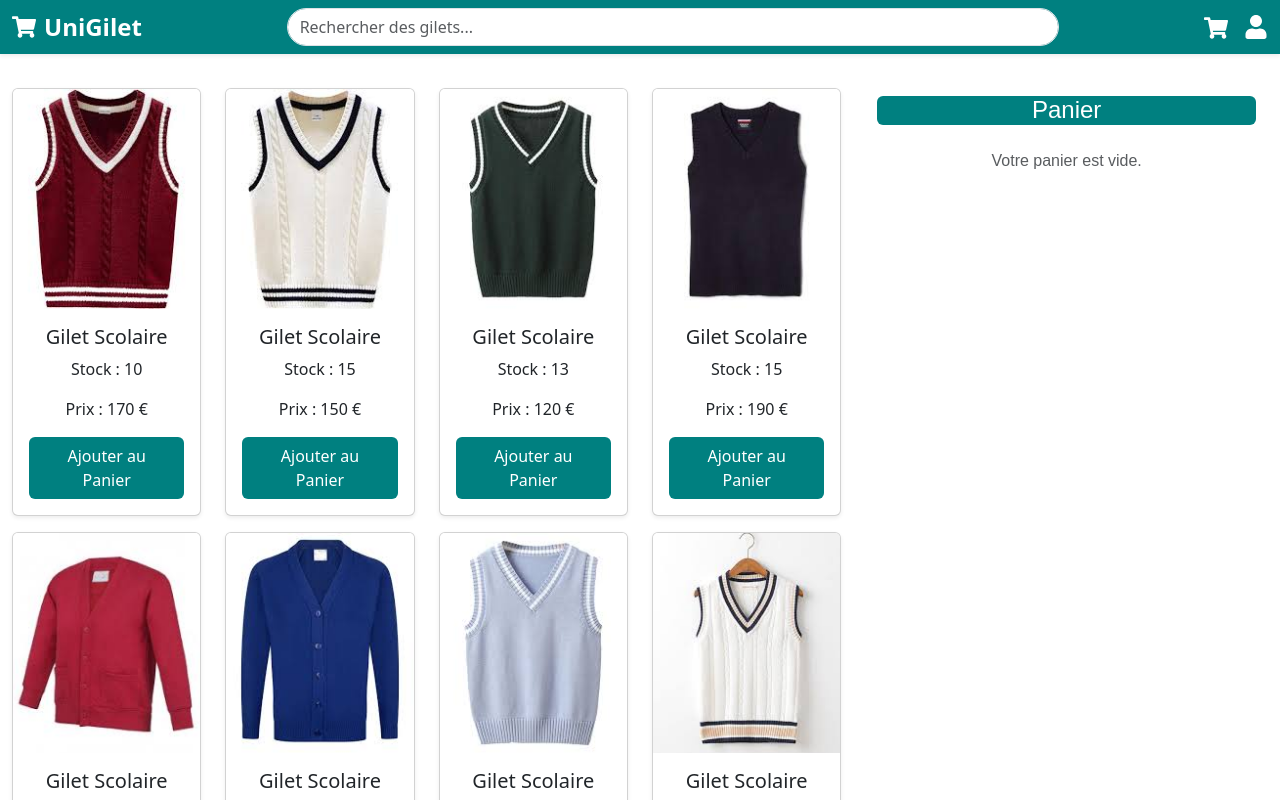
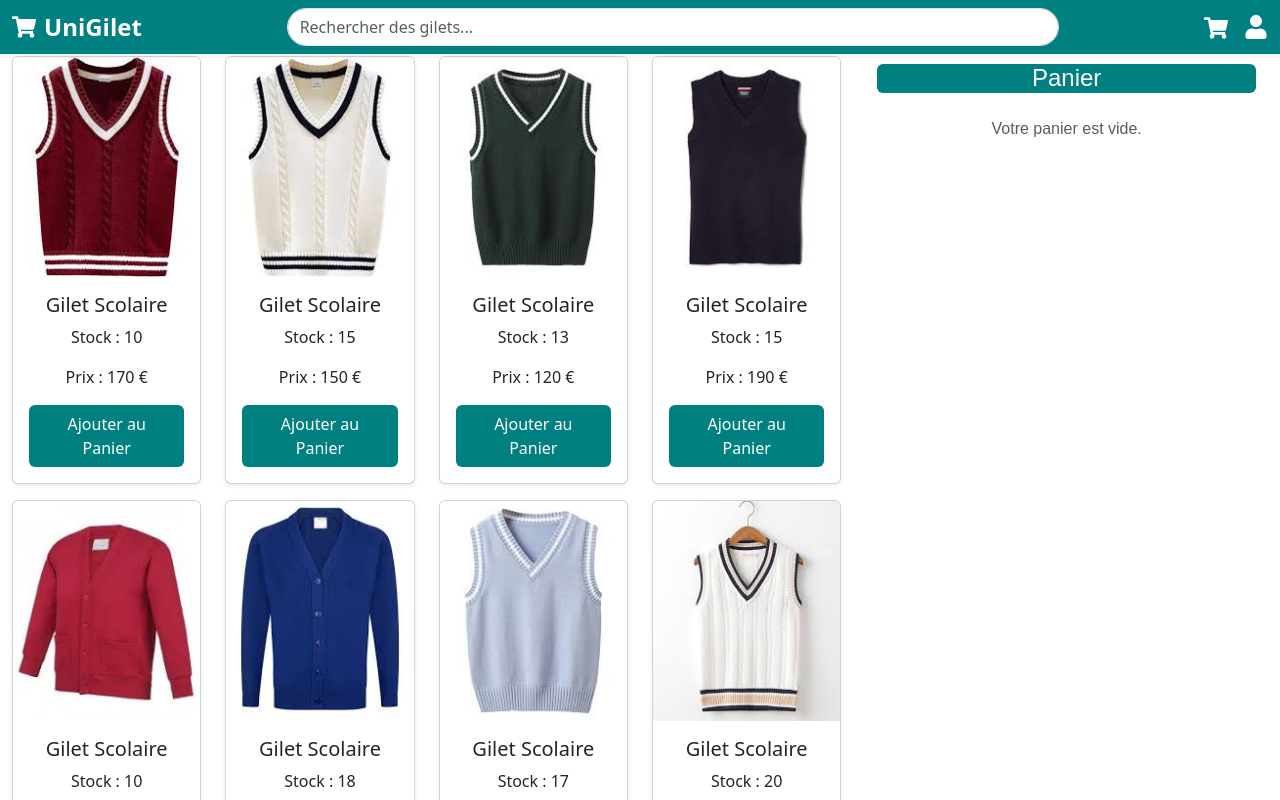
Before and after one commit to Ibrvhima/React_courses, a React (Create React App) app in the folder boutique/: page / in a window 1280 px wide. Shown: the top 800 px of the page. Built offline with nearby package versions, Linux system fonts and the light colour scheme.

Commit message:
ajout d'un margin top

```diff
--- a/boutique/src/App.js
+++ b/boutique/src/App.js
@@ -91,7 +91,7 @@ export default function Menu() {
     <>
       <Header cartItemCount={cartItemCount} />
 
-      <div className="container-fluid pt-5 mt-4">
+      <div className="container-fluid mt-4 mt-sm-3 mt-md-4 pt-3">
   <div className="row">
     {/* Colonne Produits */}
     <div className="col-lg-8 col-md-8 col-sm-12">
```
